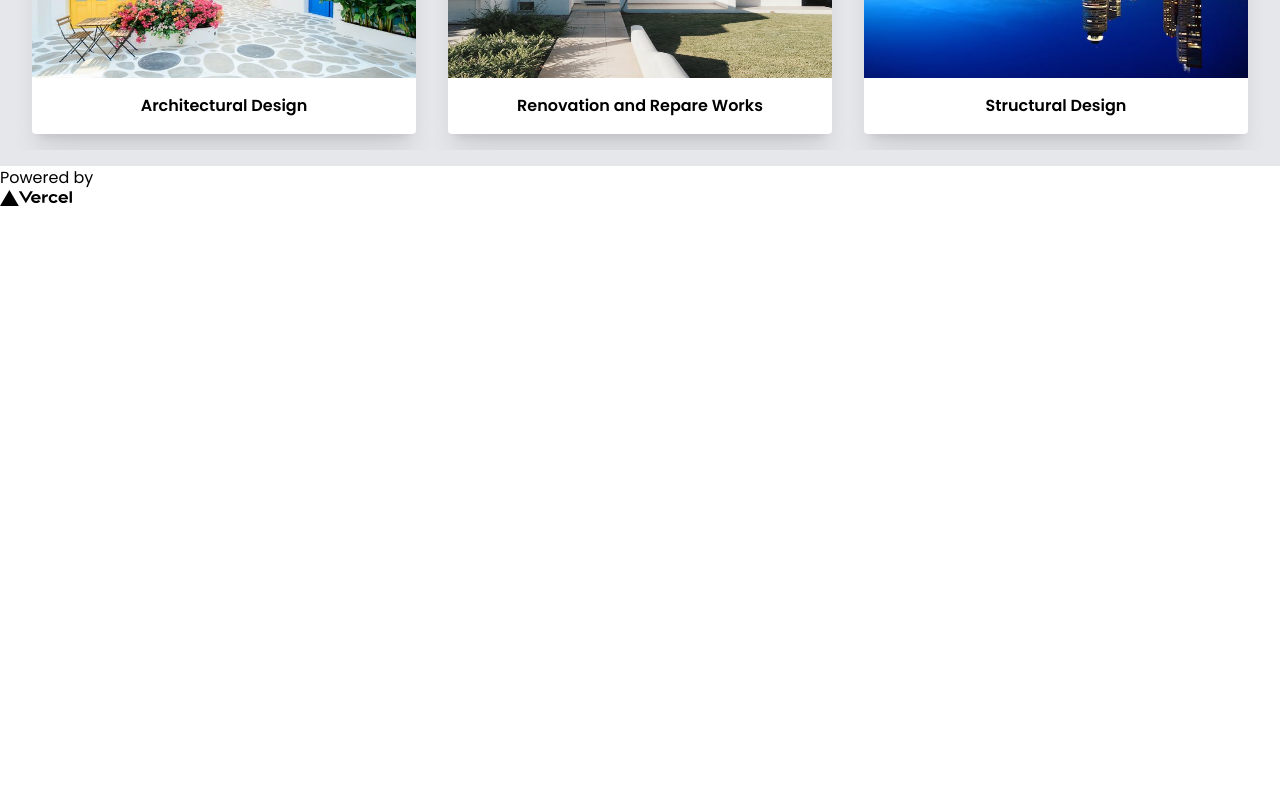
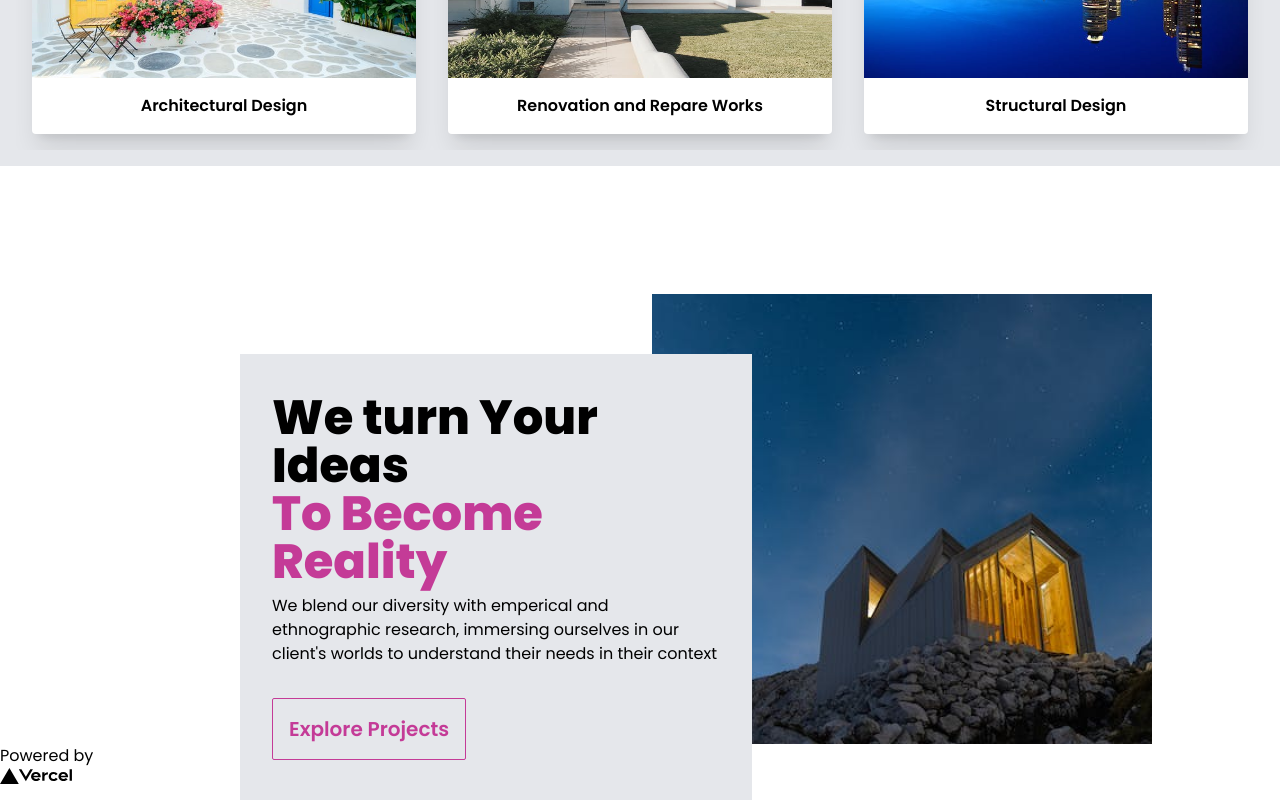
Before and after one commit to IchaCoder/anisarp, a Next.js app: page / in a window 1280 px wide. Shown: the part 763-1563 px from the top of the page. Before the commit the page ends 969 px from the top, so only its background shows below. Built offline with nearby package versions, Linux system fonts and the light colour scheme.

Commit message:
completed explore section

```diff
--- a/pages/index.js
+++ b/pages/index.js
@@ -18,6 +18,31 @@ export default function Home() {
 				<Nav />
 				<Hero />
 				<SliderSection />
+				<section className="max-w-[90%] md:max-w-[80%] mx-auto mt-32 lg:flex flex-row-reverse relative">
+					<Image
+						src="/assets/service_8.jpeg"
+						alt="architecture"
+						width="500"
+						height="300"
+						className="w-[100vw] lg:w-[500px] lg:h-[450px] object-cover"
+					/>
+					<div className="py-10 p-8 bg-gray-200 sm:absolute z-10 sm:w-[90%] lg:w-[50%] sm:-bottom-72 lg:-bottom-14 lg:left-28">
+						<h2 className="font-bold text-4xl base:text-5xl">
+							We turn Your Ideas <br />{" "}
+							<span className="text-primary">To Become Reality</span>
+						</h2>
+						<p className="mt-2">
+							We blend our diversity with emperical and ethnographic research,
+							immersing ourselves in our client's worlds to understand their
+							needs in their context
+						</p>
+						<Link href={"/"}>
+							<button className="border-primary border-solid border text-primary text-xl  hover:bg-primary hover:text-white font-semibold rounded-sm p-4 mt-8 button">
+								Explore Projects
+							</button>
+						</Link>
+					</div>
+				</section>
 			</main>
 			<footer>
 				<a
--- a/styles/globals.css
+++ b/styles/globals.css
@@ -3,3 +3,7 @@
 @tailwind base;
 @tailwind components;
 @tailwind utilities;
+
+.button {
+	@apply transition-all duration-300 ease-linear;
+}
```
